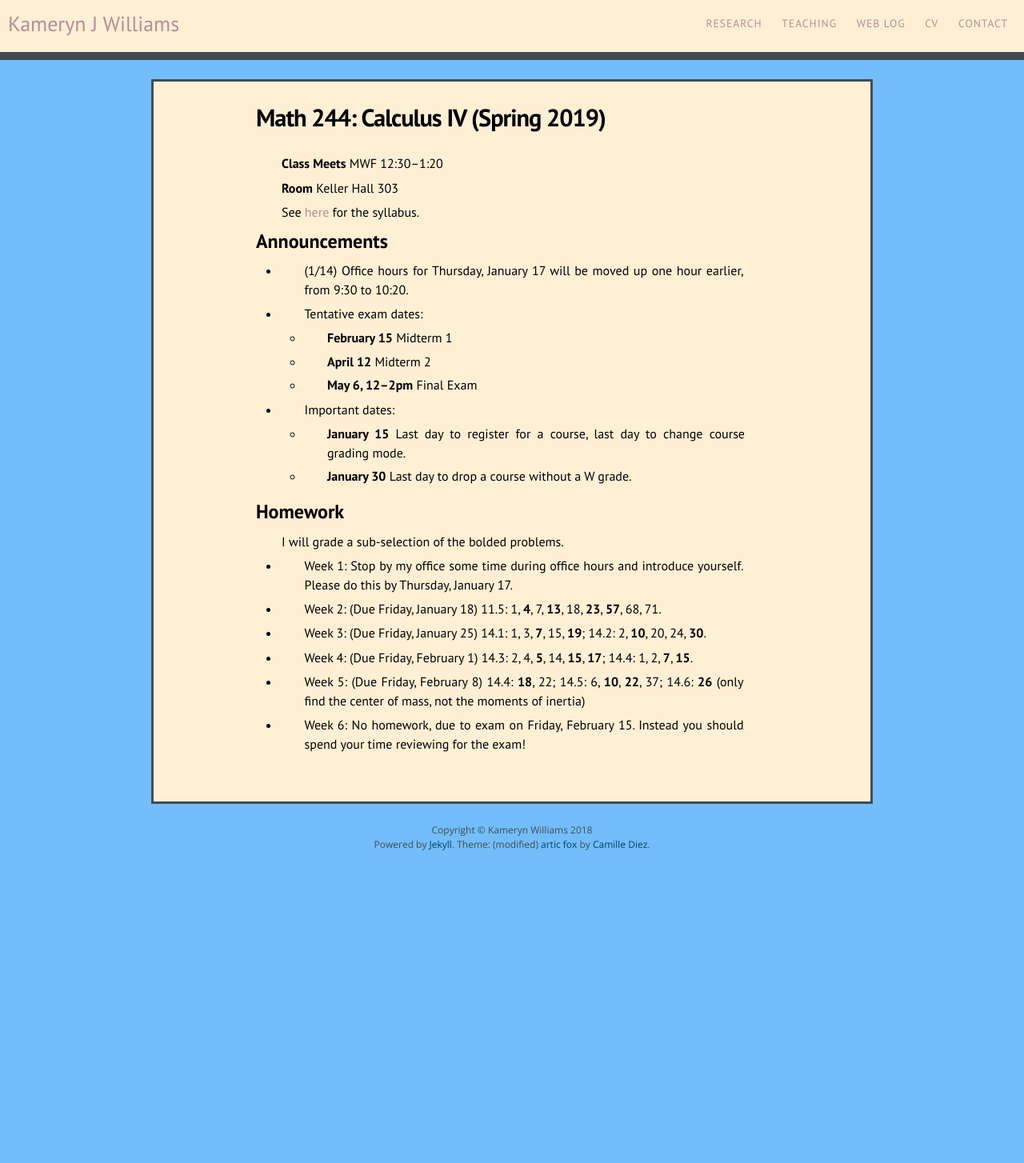
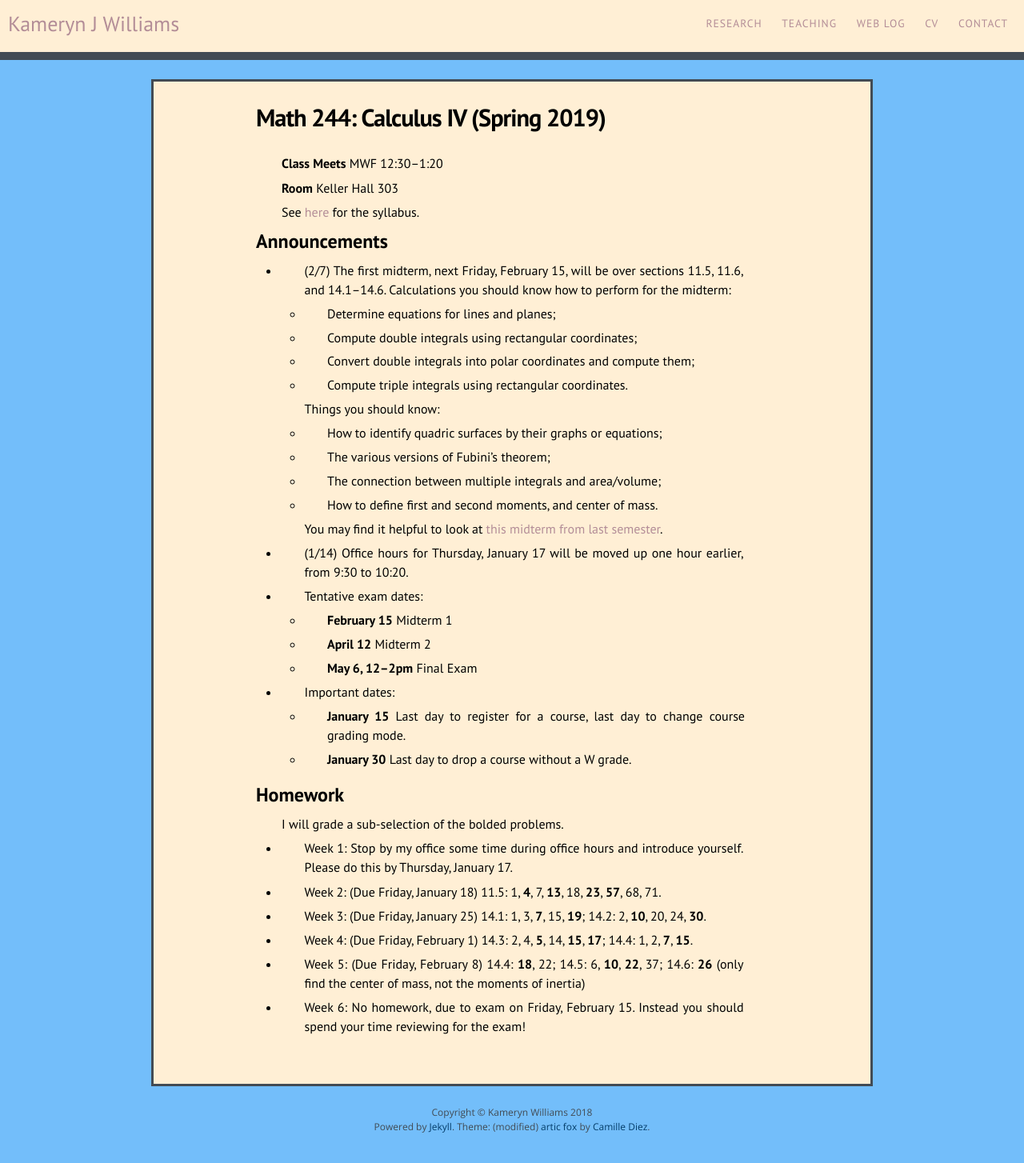
Before and after one commit to kamerynjw/kamerynjw.github.io, a Jekyll site: the page built from teaching/2019/math244.md, in a window 1280 px wide. Shown: the whole page at 80% size. Built offline with Jekyll 4.4.1, drawn with Linux system fonts in a browser that asks for light colours; nearby versions of some CDN libraries; before the commit the page ends 1101 px from its top, so only the background shows below that.

Commit message:
added info about first midterm 244

```diff
--- a/teaching/2019/math244.md
+++ b/teaching/2019/math244.md
@@ -12,6 +12,28 @@ See [here]({{ page.url }}syllabus) for the syllabus.
 
 Announcements
 -------------
+
+* (2/7) The first midterm, next Friday, February 15, will be over sections 11.5, 11.6, and 14.1–14.6. Calculations you should know how to perform for the midterm:
+
+    * Determine equations for lines and planes;
+
+    * Compute double integrals using rectangular coordinates;
+
+    * Convert double integrals into polar coordinates and compute them;
+
+    * Compute triple integrals using rectangular coordinates.
+
+    Things you should know:
+
+    * How to identify quadric surfaces by their graphs or equations;
+
+    * The various versions of Fubini's theorem;
+
+    * The connection between multiple integrals and area/volume;
+
+    * How to define first and second moments, and center of mass.
+
+    You may find it helpful to look at [this midterm from last semester]({{ page.url }}exam1-math244f18.pdf).
 
 * (1/14) Office hours for Thursday, January 17 will be moved up one hour earlier, from 9:30 to 10:20.
 
```
Also changed, not shown: 1 other file.
